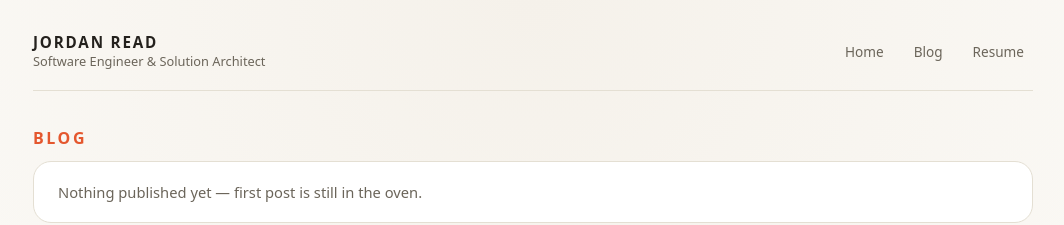
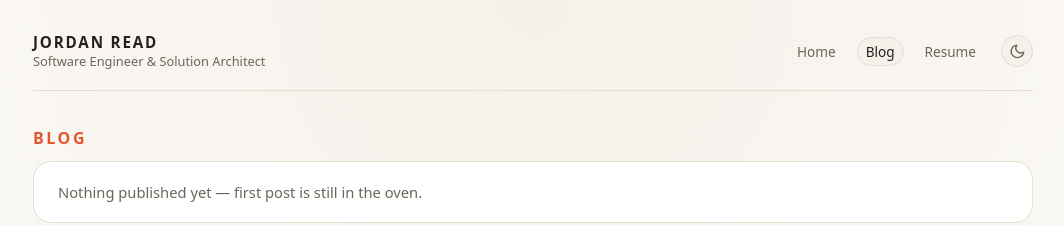
Before and after one commit to jordanread/jr.com, a Jekyll site: the page built from blog/index.html, in a window 1280 px wide. Shown: the top 225 px of the page, without its empty margins (107-1171 px from the left). Built offline with Jekyll 4.4.1, drawn with Linux system fonts in a browser that asks for light colours.

Commit message:
theme toggle and persistence

```diff
--- a/_includes/head.html
+++ b/_includes/head.html
@@ -1,4 +1,16 @@
   <meta charset="UTF-8" />
+
+  <script>
+    (function () {
+      try {
+        var stored = localStorage.getItem('theme');
+        if (stored === 'dark' || stored === 'light') {
+          document.documentElement.setAttribute('data-theme', stored);
+        }
+      } catch (err) { /* localStorage unavailable — falls back to prefers-color-scheme */ }
+    })();
+  </script>
+
   <link rel="apple-touch-icon" sizes="180x180" href="{{ '/apple-touch-icon.png' | relative_url }}" />
   <link rel="icon" type="image/png" sizes="32x32" href="{{ '/favicon-32x32.png' | relative_url }}" />
   <link rel="icon" type="image/png" sizes="16x16" href="{{ '/favicon-16x16.png' | relative_url }}" />
--- a/_includes/header.html
+++ b/_includes/header.html
@@ -1,11 +1,16 @@
 <header class="site-header">
   <div class="brand">
-    <span class="brand-name">{{ site.author.name }}</span>
-    <span class="brand-tagline">{{ site.author.job_title }}</span>
+    <a class="brand-link" href="{{ '/' | relative_url }}">
+      <span class="brand-name">{{ site.author.name }}</span>
+      <span class="brand-tagline">{{ site.author.job_title }}</span>
+    </a>
   </div>
   <nav aria-label="Primary navigation">
     {% for item in site.nav %}
-    <a href="{{ item.anchor }}">{{ item.title }}</a>
+    {% assign is_current = false %}
+    {% if page.url == item.anchor %}{% assign is_current = true %}{% endif %}
+    <a href="{{ item.anchor | relative_url }}" {% if is_current %}aria-current="page"{% endif %}>{{ item.title }}</a>
     {% endfor %}
+    {% include theme-toggle.html %}
   </nav>
 </header>
--- /dev/null
+++ b/_includes/theme-toggle.html
@@ -0,0 +1,17 @@
+<button
+  type="button"
+  class="theme-toggle"
+  id="themeToggle"
+  aria-label="Toggle color theme"
+  aria-pressed="false"
+>
+  <svg class="theme-toggle-icon theme-toggle-icon--sun" viewBox="0 0 24 24" fill="none" stroke="currentColor" stroke-width="2" stroke-linecap="round" aria-hidden="true">
+    <circle cx="12" cy="12" r="4"></circle>
+    <path d="M12 2v2M12 20v2M4.93 4.93l1.41 1.41M17.66 17.66l1.41 1.41M2 12h2M20 12h2M4.93 19.07l1.41-1.41M17.66 6.34l1.41-1.41"></path>
+  </svg>
+  <svg class="theme-toggle-icon theme-toggle-icon--moon" viewBox="0 0 24 24" fill="none" stroke="currentColor" stroke-width="2" stroke-linecap="round" stroke-linejoin="round" aria-hidden="true">
+    <path d="M21 12.79A9 9 0 1 1 11.21 3 7 7 0 0 0 21 12.79Z"></path>
+  </svg>
+</button>
+
+<script src="{{ '/assets/js/theme-toggle.js' | relative_url }}" defer></script>
--- a/_sass/_header.scss
+++ b/_sass/_header.scss
@@ -17,11 +17,27 @@ header.site-header {
   flex-direction: column;
 }
 
+.brand-link {
+  display: flex;
+  flex-direction: column;
+  color: inherit;
+
+  &:hover,
+  &:focus {
+    text-decoration: none;
+
+    .brand-name {
+      color: $accent;
+    }
+  }
+}
+
 .brand-name {
   font-weight: 700;
   letter-spacing: 0.12em;
   text-transform: uppercase;
   font-size: 0.95rem;
+  transition: color 0.15s ease;
 }
 
 .brand-tagline {
@@ -32,6 +48,7 @@ header.site-header {
 nav {
   display: flex;
   flex-wrap: wrap;
+  align-items: center;
   gap: 0.75rem;
   font-size: 0.85rem;
 
@@ -47,5 +64,78 @@ nav {
       color: $text;
       background: $accent-soft;
     }
+
+    &[aria-current="page"] {
+      border-color: $border;
+      color: $text;
+      background: $bg-alt;
+    }
   }
 }
+
+.theme-toggle {
+  display: inline-flex;
+  align-items: center;
+  justify-content: center;
+  width: 2rem;
+  height: 2rem;
+  padding: 0;
+  margin-left: 0.25rem;
+  border-radius: $radius-pill;
+  border: 1px solid $border;
+  background: $bg-alt;
+  color: $muted;
+  cursor: pointer;
+  transition: border-color 0.15s ease, color 0.15s ease, background 0.15s ease;
+
+  &:hover,
+  &:focus-visible {
+    border-color: $accent;
+    color: $accent;
+  }
+}
+
+.theme-toggle-icon {
+  width: 1.05rem;
+  height: 1.05rem;
+}
+
+.theme-toggle-icon--sun {
+  display: none;
+}
+
+.theme-toggle-icon--moon {
+  display: block;
+}
+
+@media (prefers-color-scheme: dark) {
+  :root:not([data-theme="light"]) {
+    .theme-toggle-icon--sun {
+      display: block;
+    }
+
+    .theme-toggle-icon--moon {
+      display: none;
+    }
+  }
+}
+
+:root[data-theme="dark"] {
+  .theme-toggle-icon--sun {
+    display: block;
+  }
+
+  .theme-toggle-icon--moon {
+    display: none;
+  }
+}
+
+:root[data-theme="light"] {
+  .theme-toggle-icon--sun {
+    display: none;
+  }
+
+  .theme-toggle-icon--moon {
+    display: block;
+  }
+}
--- /dev/null
+++ b/assets/js/theme-toggle.js
@@ -0,0 +1,65 @@
+/* ==========================================================================
+   Theme toggle
+   ==========================================================================
+   Pairs with the inline snippet in _includes/head.html, which applies any
+   stored preference to <html data-theme="..."> before the stylesheet loads
+   (avoids a flash of the wrong theme). This script just wires up the
+   button: read the effective theme, flip it on click, persist to
+   localStorage.
+
+   No stored preference = no data-theme attribute at all, and the site
+   falls back to the OS-level prefers-color-scheme setting (see
+   _sass/_theme.scss). Clicking the toggle always sets an explicit
+   preference from that point on.
+   ========================================================================== */
+(function () {
+  'use strict';
+
+  var STORAGE_KEY = 'theme';
+  var root = document.documentElement;
+
+  function systemPrefersDark() {
+    return window.matchMedia &&
+      window.matchMedia('(prefers-color-scheme: dark)').matches;
+  }
+
+  function currentTheme() {
+    var explicit = root.getAttribute('data-theme');
+    if (explicit === 'dark' || explicit === 'light') return explicit;
+    return systemPrefersDark() ? 'dark' : 'light';
+  }
+
+  function applyTheme(theme, btn) {
+    root.setAttribute('data-theme', theme);
+    if (btn) {
+      btn.setAttribute('aria-pressed', theme === 'dark' ? 'true' : 'false');
+      btn.setAttribute(
+        'aria-label',
+        theme === 'dark' ? 'Switch to light theme' : 'Switch to dark theme'
+      );
+    }
+  }
+
+  function init() {
+    var btn = document.getElementById('themeToggle');
+    if (!btn) return;
+
+    // Sync button state to whatever theme actually ended up applied
+    // (stored preference, or the OS default if none was ever set).
+    applyTheme(currentTheme(), btn);
+
+    btn.addEventListener('click', function () {
+      var next = currentTheme() === 'dark' ? 'light' : 'dark';
+      try {
+        localStorage.setItem(STORAGE_KEY, next);
+      } catch (err) { /* localStorage unavailable — theme still applies for this load */ }
+      applyTheme(next, btn);
+    });
+  }
+
+  if (document.readyState === 'loading') {
+    document.addEventListener('DOMContentLoaded', init);
+  } else {
+    init();
+  }
+})();
```
Also changed, not shown: _sass/_theme.scss (+5 -2 lines).
